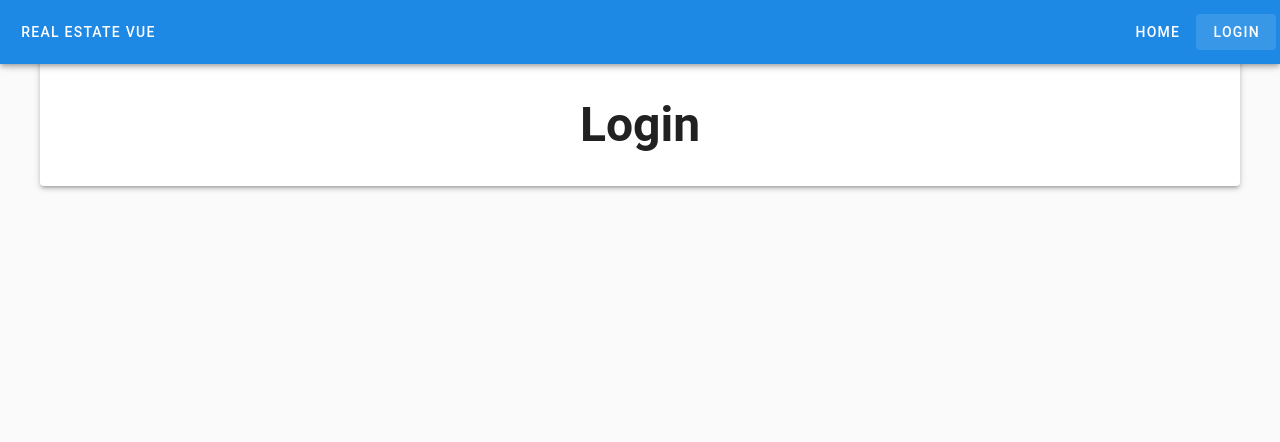
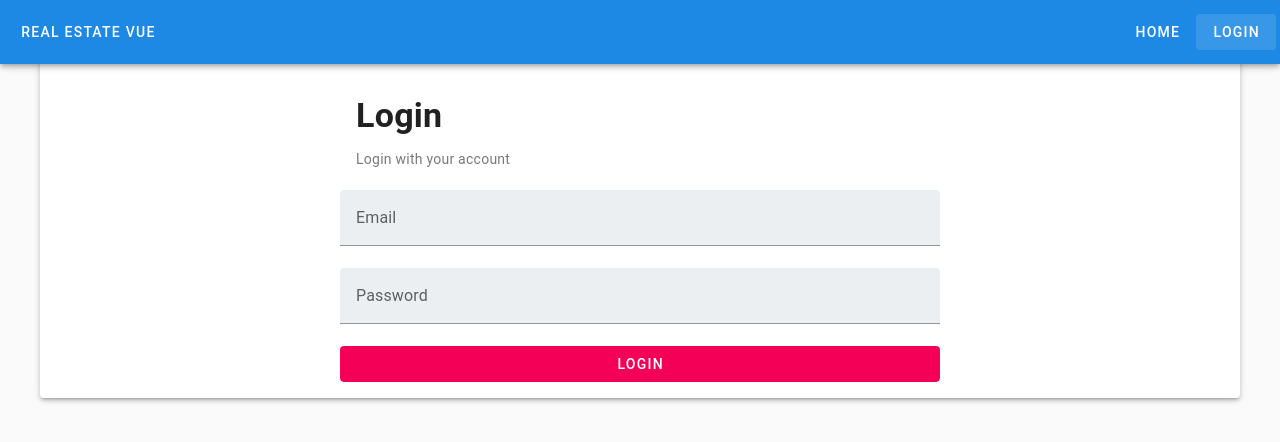
Before and after one commit to mcplux/realestate-vue, a Vue app: page /login in a window 1280 px wide. Shown: the top 442 px of the page. Built offline with nearby package versions, Linux system fonts and the light colour scheme.

Commit message:
login form

```diff
--- a/src/views/LoginView.vue
+++ b/src/views/LoginView.vue
@@ -2,5 +2,31 @@
 </script>
 
 <template>
-  <h1 class="text-center text-h3 font-weight-bold my-5">Login</h1>
+  <v-card flat max-width="600" class="mx-auto">
+    <v-card-title class="text-h4 font-weight-bold" tag="h3">
+      Login
+    </v-card-title>
+
+    <v-card-subtitle>
+      Login with your account
+    </v-card-subtitle>
+
+    <v-form class="mt-5">
+      <v-text-field
+        type="email"
+        label="Email"
+        bg-color="blue-grey-lighten-5"
+      />
+
+      <v-text-field
+        type="password"
+        label="Password"
+        bg-color="blue-grey-lighten-5"
+      />
+
+      <v-btn block flat color="pink-accent-3">
+        Login
+      </v-btn>
+    </v-form>
+  </v-card>
 </template>
```
